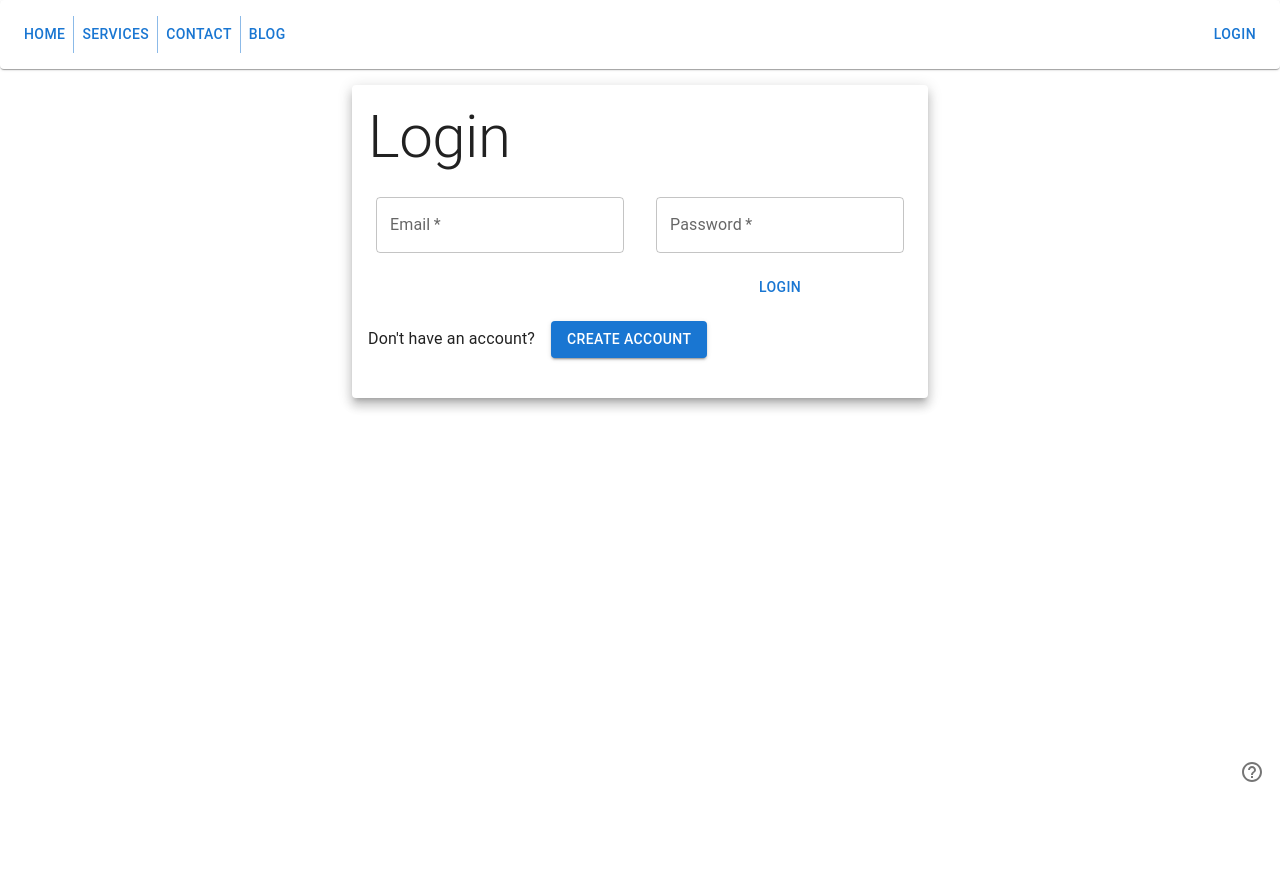
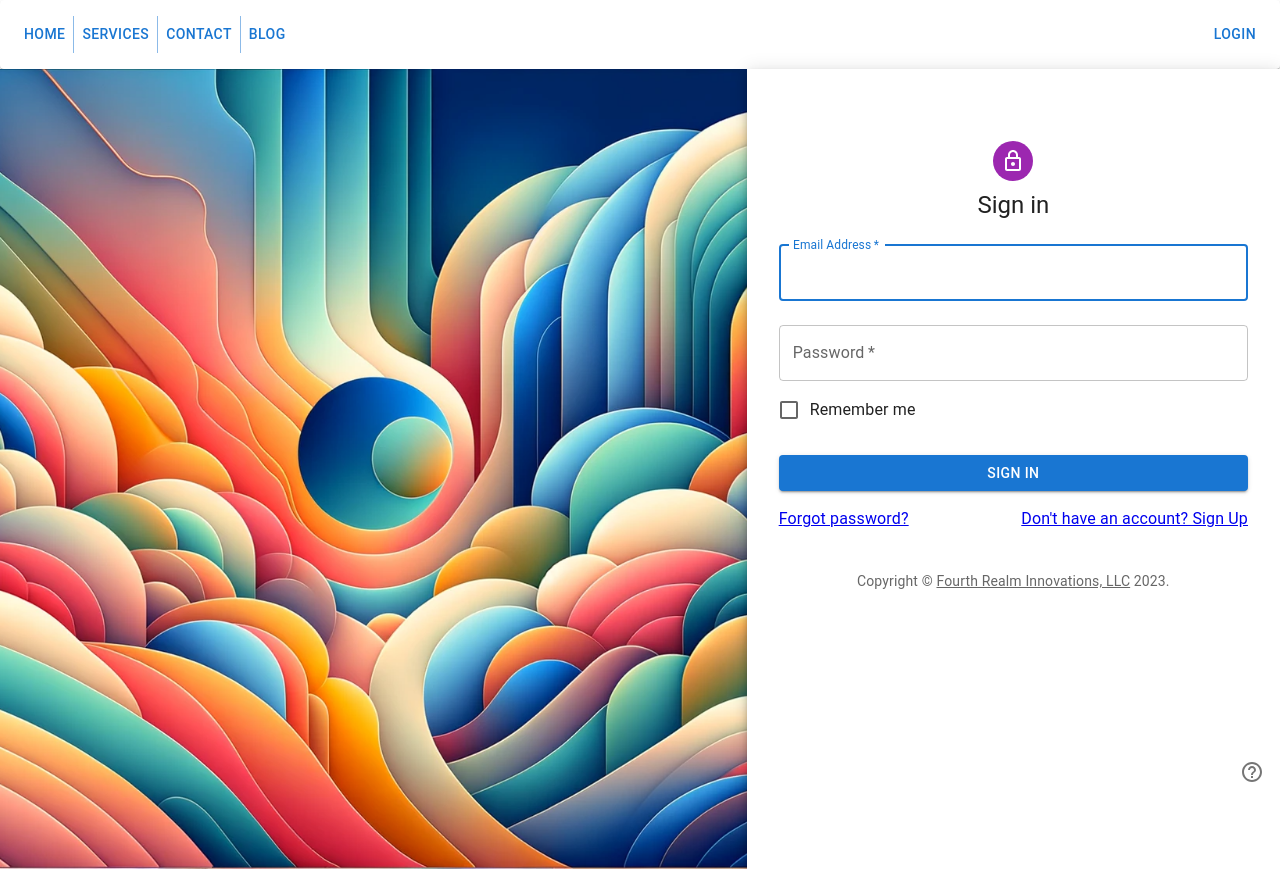
Before and after one commit to jdpasternak/fourth-realm-innovations, a React (Create React App) app: page /login in a window 1280 px wide. Before the commit the page ends 800 px from the top, so only its background shows below. Built offline with nearby package versions, Linux system fonts and the light colour scheme.

Commit message:
adds improved SignIn and SignUp pages, refactors App.js to exclude Container, employs in individual component

```diff
--- a/src/App.js
+++ b/src/App.js
@@ -1,4 +1,4 @@
-import { Box, Container, IconButton } from "@mui/material";
+import { Box, IconButton } from "@mui/material";
 import "./App.css";
 import ApplicationContextProvider from "./ContextProvider";
 import Nav from "./components/Nav";
@@ -11,11 +11,11 @@
 import useScrollToTop from "./useScrollToTop";
 import BlogPost from "./components/BlogPost";
 import BlogList from "./components/BlogList";
-import LoginForm from "./components/login/LoginForm";
-import SignUpForm from "./components/login/SignUpForm";
 import Account from "./components/Account";
 import { HelpOutlineOutlined } from "@mui/icons-material";
 import HelpPage from "./components/HelpPage";
+import SignInSide from "./components/login/SignInSide";
+import SignUp from "./components/login/SignUp";
 
 function App() {
   return (
@@ -24,24 +24,20 @@
         <ScrollToTop />
         <Box>
           <Nav />
-          <Container sx={{ my: 2 }}>
+          {/* <Container sx={{ my: 2 }}> */}
           <Routes>
             <Route exact path="/" Component={HomePage} />
             <Route exact path="/services" Component={Services} />
-              <Route
-                exact
-                path="/schedule-service"
-                Component={ScheduleService}
-              />
+            <Route exact path="/schedule-service" Component={ScheduleService} />
             <Route exact path="/contact" Component={Contact} />
             <Route exact path="/blog" Component={BlogList} />
             <Route exact path="/blog/:slug" Component={BlogPost} />
-              <Route exact path="/login" Component={LoginForm} />
-              <Route exact path="/sign-up" Component={SignUpForm} />
+            <Route exact path="/login" Component={SignInSide} />
+            <Route exact path="/sign-up" Component={SignUp} />
             <Route exact path="/account" Component={Account} />
             <Route exact path="/help" Component={HelpPage} />
           </Routes>
-          </Container>
+          {/* </Container> */}
           <IconButton
             LinkComponent={Link}
             to="/help"
--- a/src/components/BlogList.js
+++ b/src/components/BlogList.js
@@ -1,4 +1,4 @@
-import { Typography } from "@mui/material";
+import { Container, Typography } from "@mui/material";
 import React, { useEffect, useState } from "react";
 import { Link } from "react-router-dom";
 
@@ -30,7 +30,7 @@
   const Items = useBlogList();
 
   return (
-    <div>
+    <Container>
       <h1>Blog List</h1>
       <ul>
         {Items.length > 0 ? (
@@ -43,7 +43,7 @@
           <Typography>Loading...</Typography>
         )}
       </ul>
-    </div>
+    </Container>
   );
 };
 
--- a/src/components/BlogPost.js
+++ b/src/components/BlogPost.js
@@ -1,4 +1,4 @@
-import { Typography } from "@mui/material";
+import { Container, Typography } from "@mui/material";
 import { marked } from "marked";
 import React, { useEffect, useState } from "react";
 import { useParams } from "react-router-dom";
@@ -28,7 +28,7 @@
   const blogContent = useBlogContent(slug);
 
   return (
-    <div>
+    <Container>
       <h1>Blog Post</h1>
       <p>Now showing post: {slug}</p>
       {blogContent ? (
@@ -40,7 +40,7 @@
       ) : (
         <Typography>Loading...</Typography>
       )}
-    </div>
+    </Container>
   );
 };
 
--- a/src/components/Contact.js
+++ b/src/components/Contact.js
@@ -1,4 +1,12 @@
-import { Alert, Box, Button, Grid, TextField, Typography } from "@mui/material";
+import {
+  Alert,
+  Box,
+  Button,
+  Container,
+  Grid,
+  TextField,
+  Typography,
+} from "@mui/material";
 import { useContext, useEffect, useState } from "react";
 import ApplicationContext from "../Context";
 
@@ -83,7 +91,7 @@
   };
 
   return (
-    <>
+    <Container maxWidth={"md"}>
       <Box sx={{ my: 4 }}>
         <Typography variant="h4" sx={{ mb: 2 }}>
           Contact Us
@@ -160,7 +168,7 @@
           Thank you for sending us a message!
         </Typography>
       )}
-    </>
+    </Container>
   );
 };
 
--- a/src/components/Services.js
+++ b/src/components/Services.js
@@ -1,6 +1,6 @@
 import React from "react";
 import { data } from "../static.js";
-import { Box, Grid, Paper, Typography } from "@mui/material";
+import { Box, Container, Grid, Paper, Typography } from "@mui/material";
 import * as Icons from "@mui/icons-material";
 
 const ServiceItem = React.memo(({ service }) => {
@@ -44,7 +44,7 @@
   }
 
   return (
-    <>
+    <Container>
       <Box sx={{ my: 4 }}>
         <Typography variant="h4" sx={{ mb: 2 }}>
           {servicesData.title}
@@ -56,7 +56,7 @@
       {servicesData.list.map((service, i) => (
         <ServiceItem key={service.id || i} service={service} />
       ))}
-    </>
+    </Container>
   );
 };
 
--- /dev/null
+++ b/src/components/login/SignInSide.js
@@ -0,0 +1,119 @@
+import * as React from "react";
+import Avatar from "@mui/material/Avatar";
+import Button from "@mui/material/Button";
+import CssBaseline from "@mui/material/CssBaseline";
+import TextField from "@mui/material/TextField";
+import FormControlLabel from "@mui/material/FormControlLabel";
+import Checkbox from "@mui/material/Checkbox";
+import Paper from "@mui/material/Paper";
+import Box from "@mui/material/Box";
+import Grid from "@mui/material/Grid";
+import LockOutlinedIcon from "@mui/icons-material/LockOutlined";
+import Typography from "@mui/material/Typography";
+import Copyright from "../Copyright";
+import { Link } from "react-router-dom";
+
+export default function SignInSide() {
+  const handleSubmit = (event) => {
+    event.preventDefault();
+    const data = new FormData(event.currentTarget);
+    console.log({
+      email: data.get("email"),
+      password: data.get("password"),
+    });
+  };
+
+  return (
+    // <ThemeProvider theme={defaultTheme}>
+    <Grid container component="main" sx={{ height: "100vh" }}>
+      <CssBaseline />
+      <Grid
+        item
+        xs={false}
+        sm={4}
+        md={7}
+        sx={{
+          backgroundImage: `url(/img/SignInBackground${Math.floor(
+            Math.random() * 3 + 1
+          )}.png)`,
+          backgroundRepeat: "no-repeat",
+          backgroundColor: (t) =>
+            t.palette.mode === "light"
+              ? t.palette.grey[50]
+              : t.palette.grey[900],
+          backgroundSize: "cover",
+          backgroundPosition: "center",
+        }}
+      />
+      <Grid item xs={12} sm={8} md={5} component={Paper} elevation={6} square>
+        <Box
+          sx={{
+            my: 8,
+            mx: 4,
+            display: "flex",
+            flexDirection: "column",
+            alignItems: "center",
+          }}
+        >
+          <Avatar sx={{ m: 1, bgcolor: "secondary.main" }}>
+            <LockOutlinedIcon />
+          </Avatar>
+          <Typography component="h1" variant="h5">
+            Sign in
+          </Typography>
+          <Box
+            component="form"
+            noValidate
+            onSubmit={handleSubmit}
+            sx={{ mt: 1 }}
+          >
+            <TextField
+              margin="normal"
+              required
+              fullWidth
+              id="email"
+              label="Email Address"
+              name="email"
+              autoComplete="email"
+              autoFocus
+            />
+            <TextField
+              margin="normal"
+              required
+              fullWidth
+              name="password"
+              label="Password"
+              type="password"
+              id="password"
+              autoComplete="current-password"
+            />
+            <FormControlLabel
+              control={<Checkbox value="remember" color="primary" />}
+              label="Remember me"
+            />
+            <Button
+              type="submit"
+              fullWidth
+              variant="contained"
+              sx={{ mt: 3, mb: 2 }}
+            >
+              Sign In
+            </Button>
+            <Grid container>
+              <Grid item xs>
+                <Link variant="body2">Forgot password?</Link>
+              </Grid>
+              <Grid item>
+                <Link to="/sign-up" variant="body2">
+                  {"Don't have an account? Sign Up"}
+                </Link>
+              </Grid>
+            </Grid>
+            <Copyright sx={{ mt: 5 }} />
+          </Box>
+        </Box>
+      </Grid>
+    </Grid>
+    // </ThemeProvider>
+  );
+}
--- /dev/null
+++ b/src/components/login/SignUp.js
@@ -0,0 +1,114 @@
+import * as React from "react";
+import Avatar from "@mui/material/Avatar";
+import Button from "@mui/material/Button";
+import CssBaseline from "@mui/material/CssBaseline";
+import TextField from "@mui/material/TextField";
+import FormControlLabel from "@mui/material/FormControlLabel";
+import Checkbox from "@mui/material/Checkbox";
+import Grid from "@mui/material/Grid";
+import Box from "@mui/material/Box";
+import LockOutlinedIcon from "@mui/icons-material/LockOutlined";
+import Typography from "@mui/material/Typography";
+import Container from "@mui/material/Container";
+import { Link } from "react-router-dom";
+import Copyright from "../Copyright";
+
+export default function SignUp() {
+  const handleSubmit = (event) => {
+    event.preventDefault();
+    const data = new FormData(event.currentTarget);
+    console.log({
+      email: data.get("email"),
+      password: data.get("password"),
+    });
+  };
+
+  return (
+    <Container component="main" maxWidth="xs">
+      <CssBaseline />
+      <Box
+        sx={{
+          marginTop: 8,
+          display: "flex",
+          flexDirection: "column",
+          alignItems: "center",
+        }}
+      >
+        <Avatar sx={{ m: 1, bgcolor: "secondary.main" }}>
+          <LockOutlinedIcon />
+        </Avatar>
+        <Typography component="h1" variant="h5">
+          Sign up
+        </Typography>
+        <Box component="form" noValidate onSubmit={handleSubmit} sx={{ mt: 3 }}>
+          <Grid container spacing={2}>
+            <Grid item xs={12} sm={6}>
+              <TextField
+                autoComplete="given-name"
+                name="firstName"
+                required
+                fullWidth
+                id="firstName"
+                label="First Name"
+                autoFocus
+              />
+            </Grid>
+            <Grid item xs={12} sm={6}>
+              <TextField
+                required
+                fullWidth
+                id="lastName"
+                label="Last Name"
+                name="lastName"
+                autoComplete="family-name"
+              />
+            </Grid>
+            <Grid item xs={12}>
+              <TextField
+                required
+                fullWidth
+                id="email"
+                label="Email Address"
+                name="email"
+                autoComplete="email"
+              />
+            </Grid>
+            <Grid item xs={12}>
+              <TextField
+                required
+                fullWidth
+                name="password"
+                label="Password"
+                type="password"
+                id="password"
+                autoComplete="new-password"
+              />
+            </Grid>
+            <Grid item xs={12}>
+              <FormControlLabel
+                control={<Checkbox value="allowExtraEmails" color="primary" />}
+                label="I want to receive inspiration, marketing promotions and updates via email."
+              />
+            </Grid>
+          </Grid>
+          <Button
+            type="submit"
+            fullWidth
+            variant="contained"
+            sx={{ mt: 3, mb: 2 }}
+          >
+            Sign Up
+          </Button>
+          <Grid container justifyContent="flex-end">
+            <Grid item>
+              <Link to="/login" variant="body2">
+                Already have an account? Sign in
+              </Link>
+            </Grid>
+          </Grid>
+        </Box>
+      </Box>
+      <Copyright sx={{ mt: 5 }} />
+    </Container>
+  );
+}
```
Lines whose indentation alone changed are shown as unchanged.
